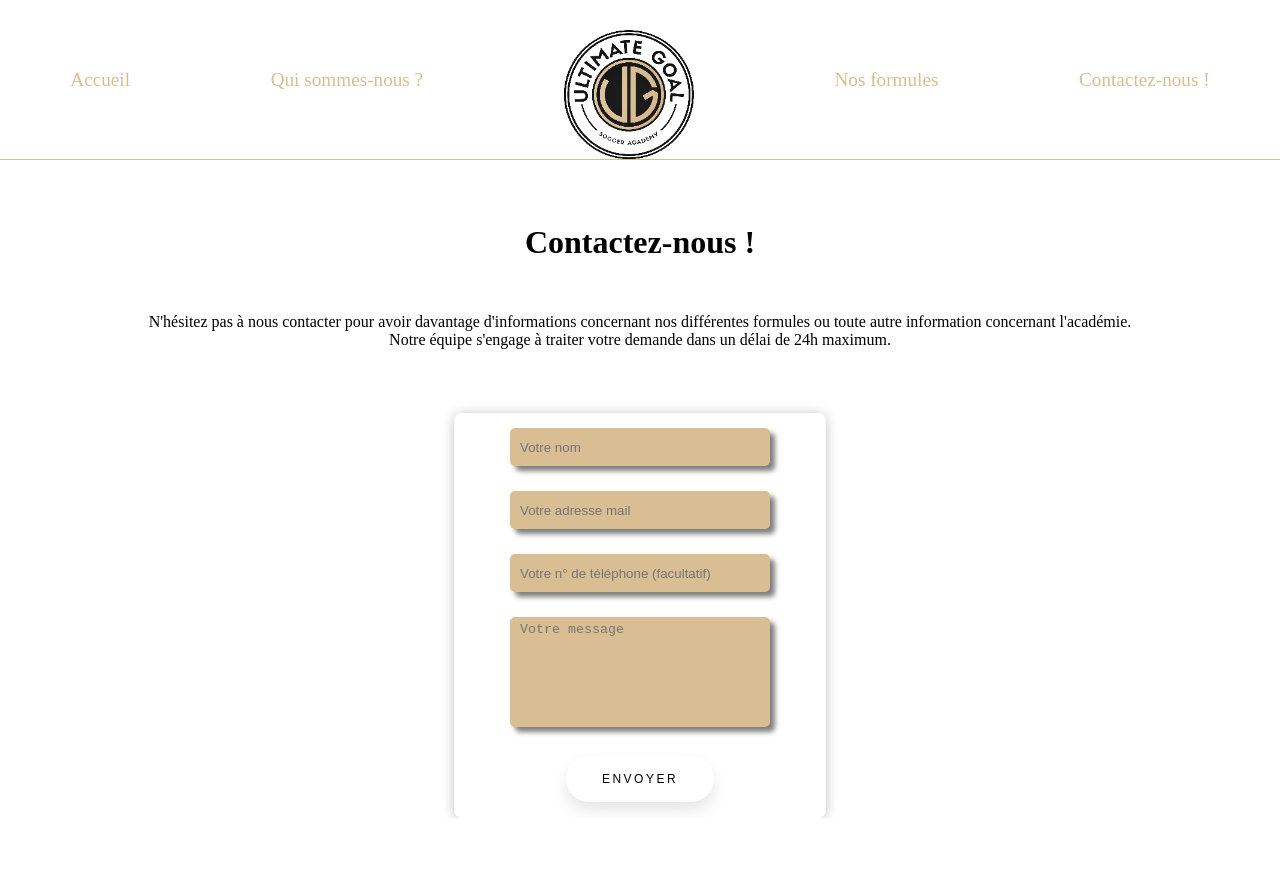
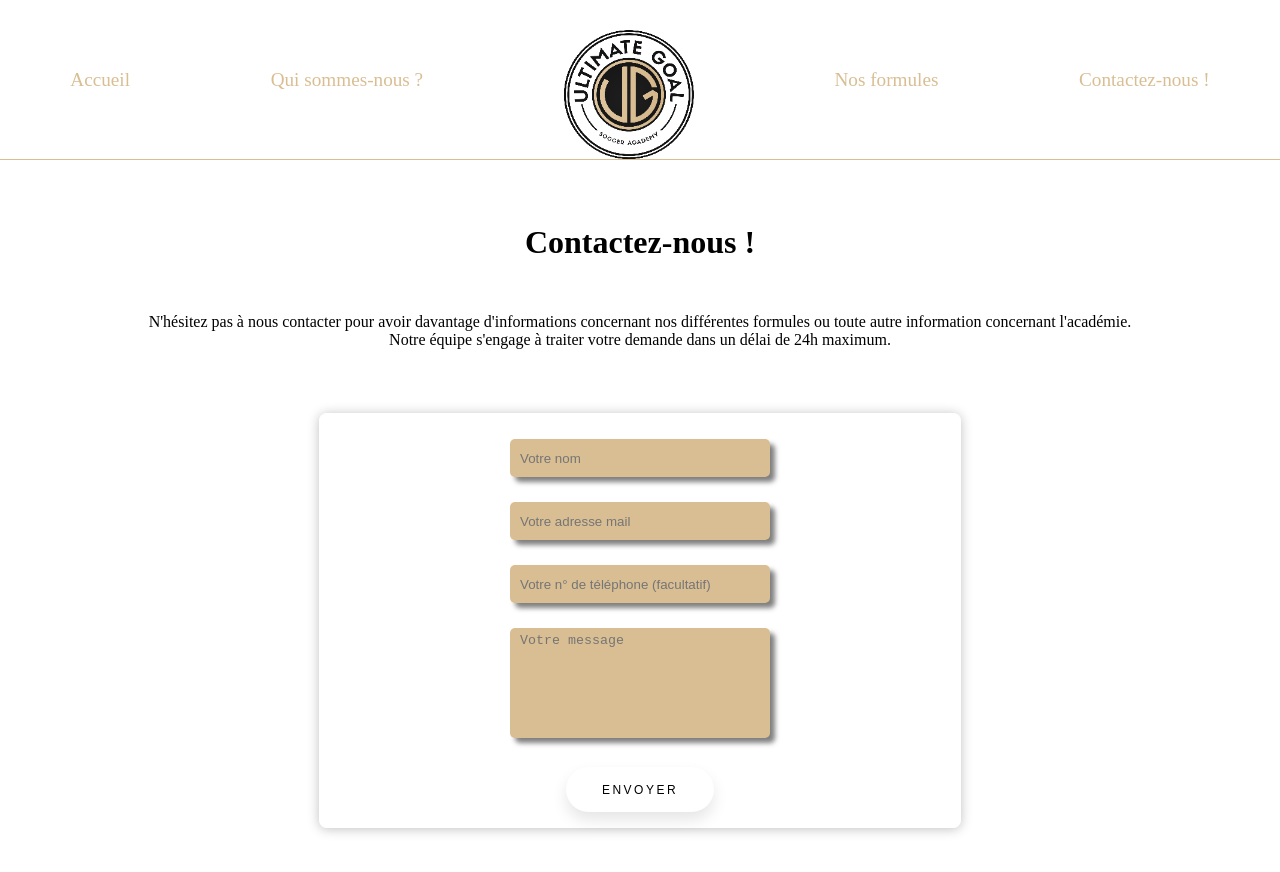
Before and after one commit to MaximeG971/Ultimate_Goal_Academy, a React (Vite) app in the folder frontend/: page /contact in a window 1280 px wide. Shown: the top 872 px of the page. Before the commit the page ends 818 px from the top, so only its background shows below. Built offline with nearby package versions, Linux system fonts and the light colour scheme.

Commit message:
modification taille formulaire

```diff
--- a/frontend/src/components/contact/Contact.css
+++ b/frontend/src/components/contact/Contact.css
@@ -8,12 +8,13 @@
   justify-content: center;
   align-items: center;
   margin-top: 5%;
+  margin-bottom: 5%;
 }
 
 .formulaire-container {
   margin-top: 5%;
   box-shadow: 0px 1px 12px rgba(0, 0, 0, 0.25);
-  width: 370px;
+  width: 50%;
   border: 1px solid rgba(255, 255, 255, 0.3);
   border-radius: 8px;
   background-color: rgba(255, 255, 255, 0.5);
```
